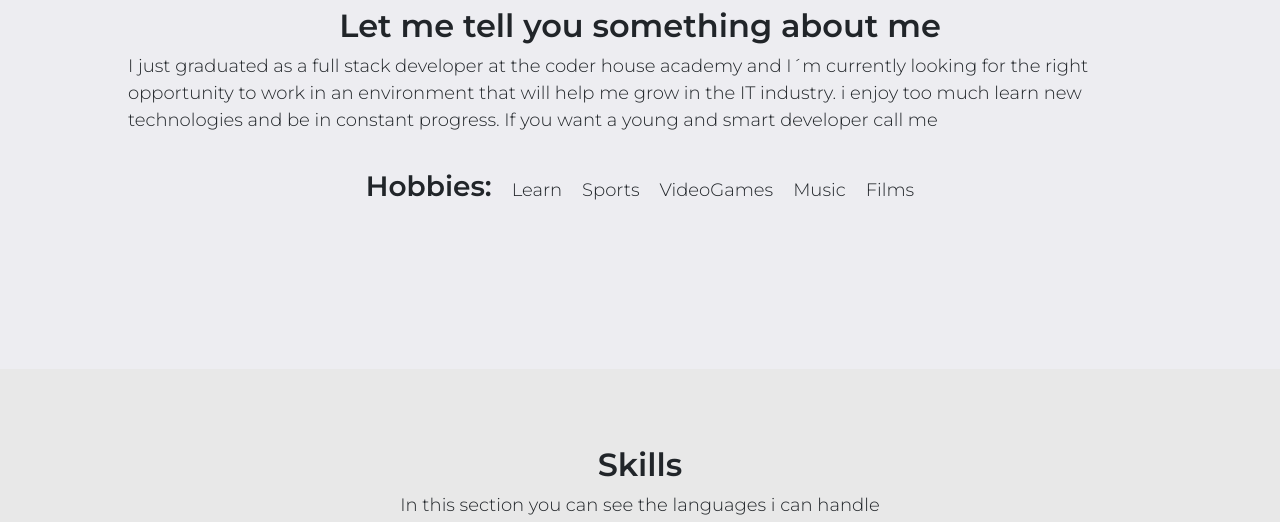
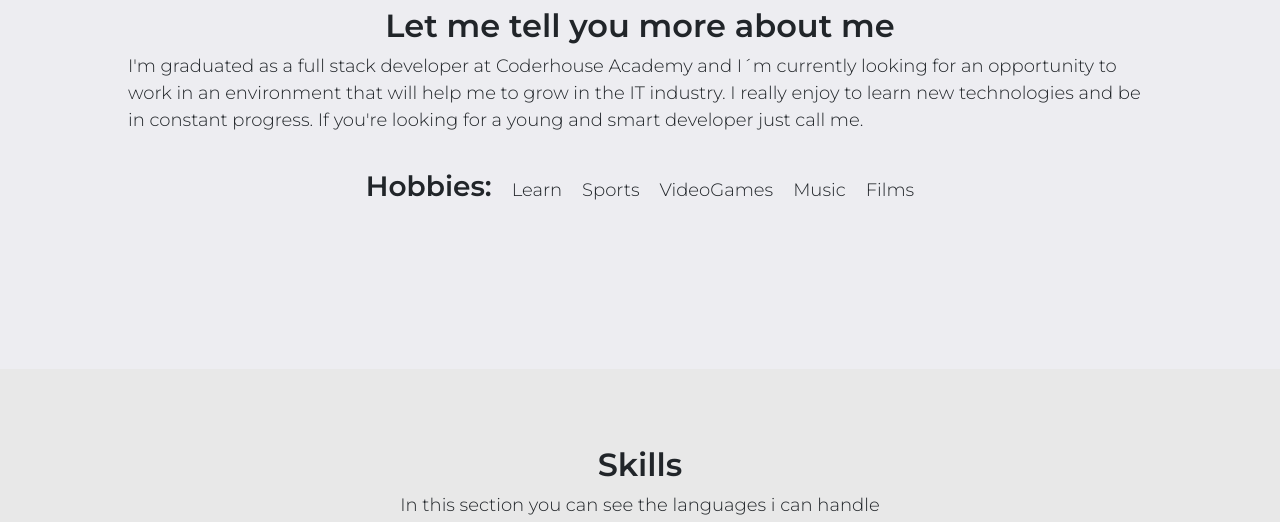
Before and after one commit to agustingalindez02/agustin_galindez, a plain HTML site: page index.html in a window 1280 px wide. Shown: the part 283-805 px from the top of the page. Drawn offline with nearby package versions, Linux system fonts and the light colour scheme.

Commit message:
correct some phrases

```diff
--- a/index.html
+++ b/index.html
@@ -63,12 +63,11 @@
                 </div>
             </div>
             <div>
-                <h2>Let me tell you something about me</h2>
-                <p>I just graduated as a full stack developer at the coder
-                    house academy and I´m currently looking for the right opportunity to work in an environment that
-                    will help me grow in the IT industry.
-                    i enjoy too much learn new technologies and be in constant progress. If you want a young and smart
-                    developer call me </p>
+                <h2>Let me tell you more about me</h2>
+                <p>I'm graduated as a full stack developer at Coderhouse Academy and I´m currently looking for an
+                    opportunity to work in an environment that will help me to grow in the IT industry. I really enjoy
+                    to learn new technologies and be in constant progress. If you're looking for a young and smart
+                    developer just call me. </p>
             </div>
             <div class="hobbies">
                 <h3>Hobbies:</h3>
@@ -122,7 +121,7 @@
         <section id="projects">
             <div>
                 <h2>My Projects</h2>
-                <p>Here you can see some of my recently projects, i hope you to enjoy them</p>
+                <p>Here you can see some of my last projects, i hope you enjoy them</p>
             </div>
             <div class="portfolio">
                 <div class="card">
```
